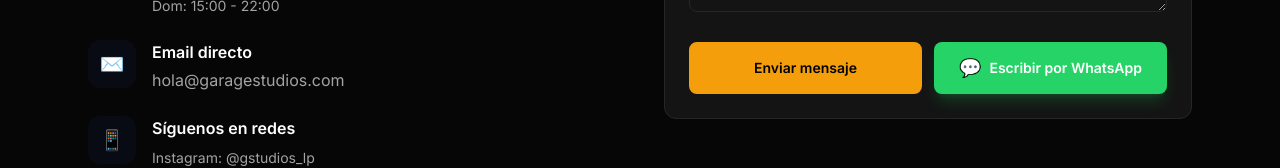
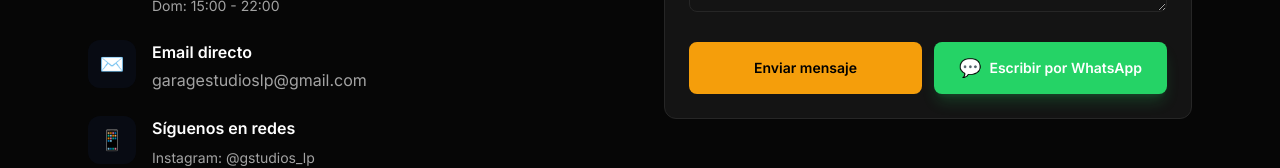
Before and after one commit to KevDevOG/Garage-Studios-Web, a Next.js app: page / in a window 1280 px wide. Shown: the part 3249-3417 px from the top of the page. Built offline with nearby package versions, Linux system fonts and the light colour scheme; no server answers; the database is empty.

Commit message:
fix: corregir email en la home

```diff
--- a/src/app/page.tsx
+++ b/src/app/page.tsx
@@ -316,7 +316,7 @@ export default async function HomePage() {
                   <div className="flex h-12 w-12 shrink-0 items-center justify-center rounded-xl bg-primary/10 text-xl text-primary">✉️</div>
                   <div>
                     <h3 className="font-semibold text-white">Email directo</h3>
-                    <p className="mt-1 text-muted hover:text-white transition-colors"><a href="mailto:hola@garagestudios.com">hola@garagestudios.com</a></p>
+                    <p className="mt-1 text-muted hover:text-white transition-colors"><a href="mailto:garagestudioslp@gmail.com">garagestudioslp@gmail.com</a></p>
                   </div>
                 </div>
 
```
